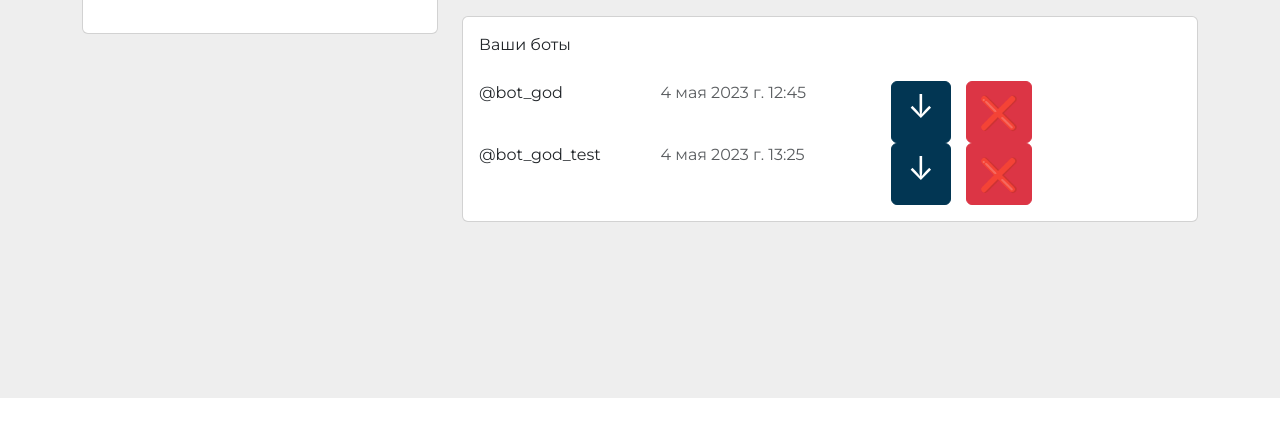
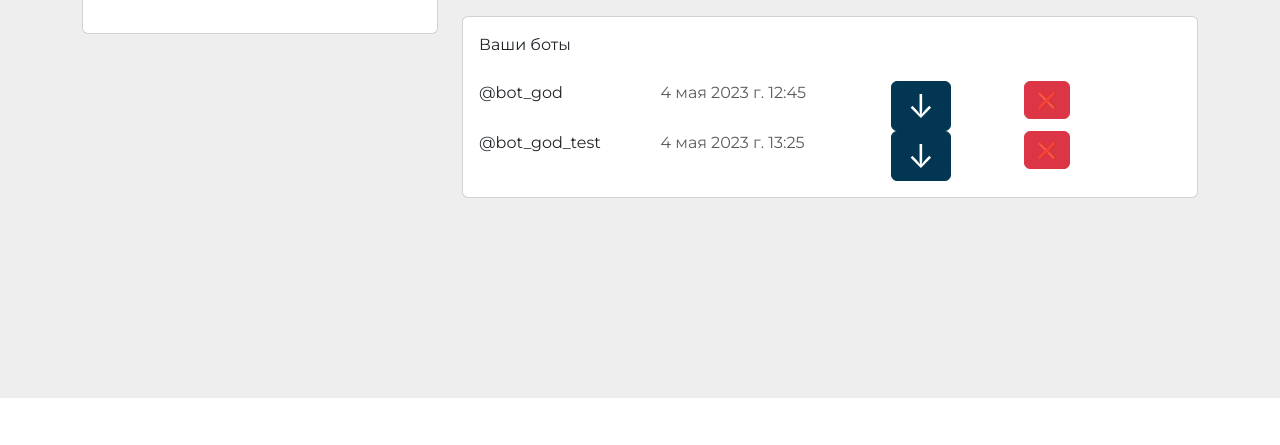
Before and after one commit to setta1a/bot_god, a Django app: page /profile/ in a window 1280 px wide. Shown: the part 242-687 px from the top of the page. Run offline with Django 4.2, Linux system fonts and the light colour scheme; a user stored in the database is signed in; data comes from the database, SQL or seed files in the repository.

Commit message:
add icons

```diff
--- a/first/templates/profile.html
+++ b/first/templates/profile.html
@@ -46,9 +46,9 @@
                               <a class="btn btn-primary fs-2 p-0 col-1 offset-1" href="/download_bot/?preset={{bot.bot_name}}&os={{ bot.os }}">
                                 &#8595;
                               </a>
-                          <form action="" method="post" style="display: inline;" class="col-1">
+                          <form action="" method="post" style="display: inline;" class="col-1 offset-1">
                               {% csrf_token %}
-                              <input type="submit" name="delete_bot {{ bot.id }}" class="btn btn-danger fs-2 offset-1" value="&#10060;">
+                              <input type="submit" name="delete_bot {{ bot.id }}" class="btn btn-danger" value="&#10060;">
                           </form>
                       </div>
                   {% endfor %}
```
